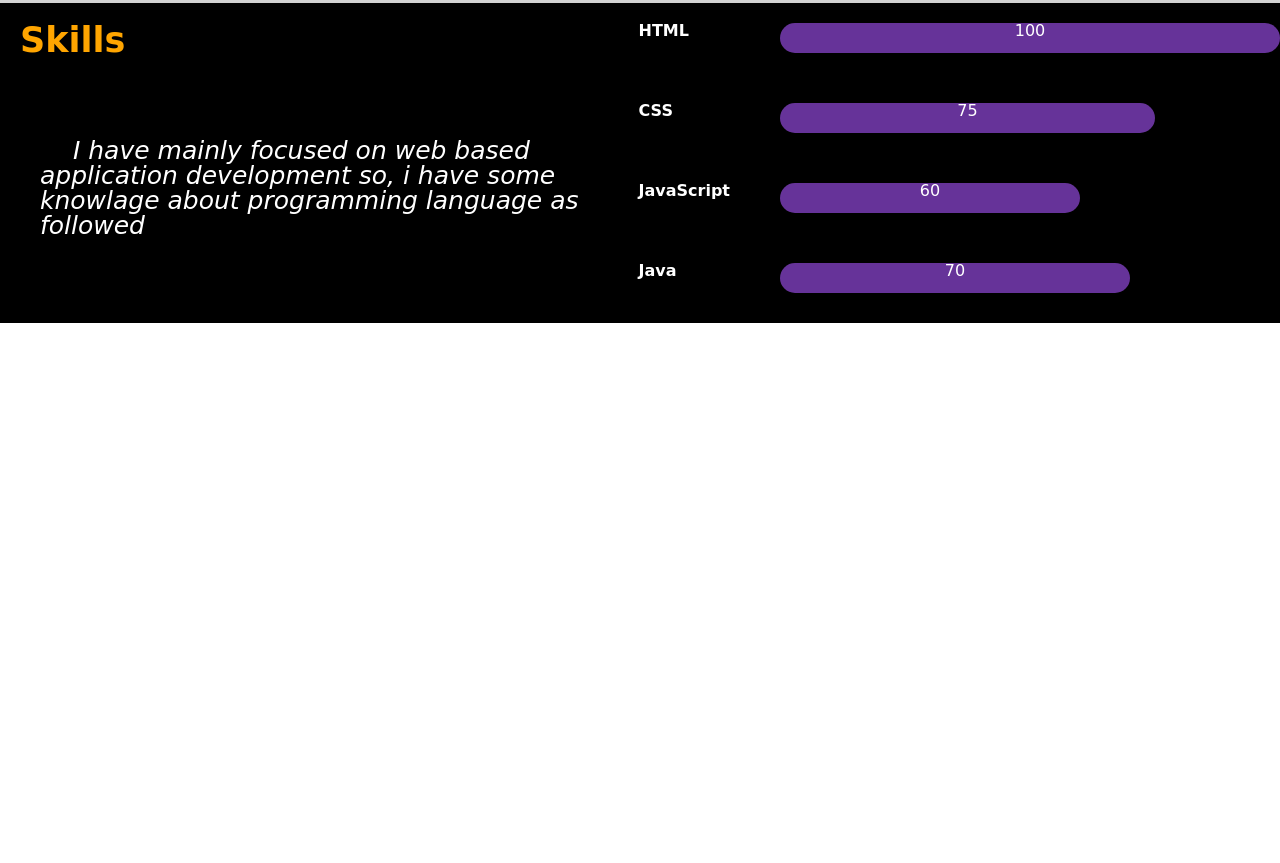
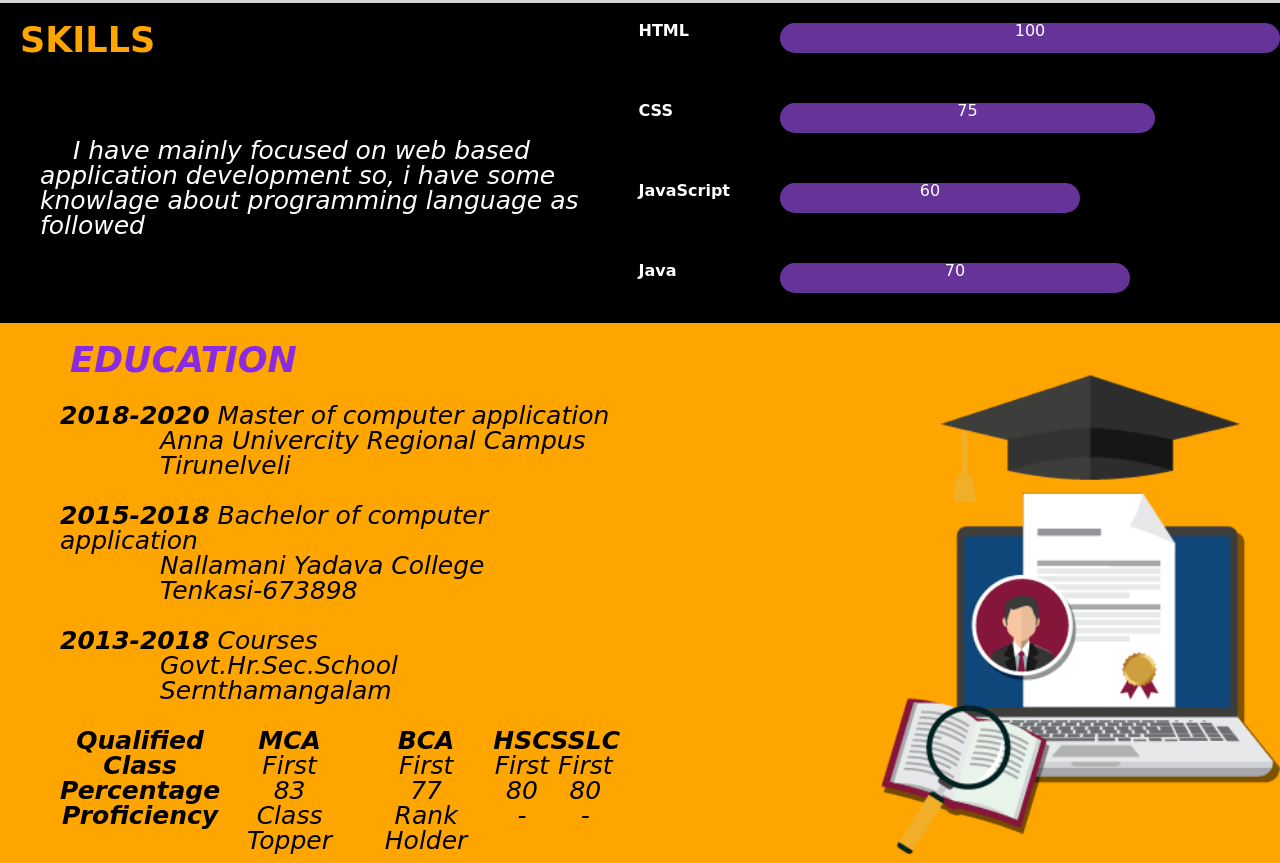
Before and after one commit to Satheeshveera/Mysite, a plain HTML site: page index.html in a window 1280 px wide. Shown: the part 1290-2153 px from the top of the page. Before the commit the page ends 1613 px from the top, so only its background shows below. Drawn offline with Linux system fonts and the light colour scheme.

Commit message:
update education info

```diff
--- a/css/mypage.css
+++ b/css/mypage.css
@@ -137,6 +137,8 @@ header a:hover{
     display: flex;
 }
 .l-skills p{
+
+
     font-size: 25px;
     font-style: italic;
     padding: 40px;
@@ -187,3 +189,36 @@ header a:hover{
      margin-bottom: 30px;
      margin-top: 20px;
 }
+/* Eduction Section================== */
+.education {
+    background-color: orange;
+    display: flex;
+    width: 100%;
+}
+
+.leducation-info img {
+    width: 400px;
+    margin-left: 250px;
+    margin-top: 50px;
+}
+.reducation-info {
+    font-size: 25px;
+    font-style: italic;
+    padding: 10px;
+    margin-top: 10px;
+    margin-left: 50px;
+}
+
+.reducation-info table,th,td {
+    border-collapse: collapse;
+}
+.reducation-info h1 {
+    font-size: 35px;
+    margin-left: 10px;
+    color:blueviolet;
+}
+.margin {
+    margin-left: 100px;
+}
+
+/* contact section================-====== */
--- a/index.html
+++ b/index.html
@@ -72,7 +72,7 @@
         <div class="container">
           <div class="skills" id="skills">
             <div class="l-skills">
-              <h2>Skills</h2>
+              <h2>SKILLS</h2>
               <p>
                 &nbsp;&emsp;I have mainly focused on web based application
                 development so, i have some knowlage about programming language
@@ -102,6 +102,63 @@
           </div>
         </div>
         <!-- 4th container====================== -->
+        <div class="container">
+          <div class="education" id="education">
+            <div class="lr-education">
+              <div class="reducation-info">
+                <h1>EDUCATION</h1>
+                <br />
+                <p><b>2018-2020</b> Master of computer application <br /></p>
+                <p class="margin">Anna Univercity Regional Campus<br /></p>
+                <p class="margin">Tirunelveli</p>
+                <br />
+                <p><b>2015-2018</b> Bachelor of computer application<br /></p>
+                <p class="margin">Nallamani Yadava College<br /></p>
+                <p class="margin">Tenkasi-673898</p>
+                <br />
+                <p><b>2013-2018</b> Courses<br /></p>
+                <p class="margin">Govt.Hr.Sec.School<br /></p>
+                <p class="margin">Sernthamangalam</p>
+                <br />
+                <table>
+                  <tr style="text-align: center">
+                    <th>Qualified</th>
+                    <th>MCA</th>
+                    <th>BCA</th>
+                    <th>HSC</th>
+                    <th>SSLC</th>
+                  </tr>
+                  <tr style="text-align: center">
+                    <th>Class</th>
+                    <td>First</td>
+                    <td>First</td>
+                    <td>First</td>
+                    <td>First</td>
+                  </tr>
+                  <tr style="text-align: center">
+                    <th>Percentage</th>
+                    <td>83</td>
+                    <td>77</td>
+                    <td>80</td>
+                    <td>80</td>
+                  </tr>
+                  <tr style="text-align: center">
+                    <th>Proficiency</th>
+                    <td>Class Topper</td>
+                    <td>Rank Holder</td>
+                    <td>-</td>
+                    <td>-</td>
+                  </tr>
+                </table>
+              </div>
+            </div>
+            <div class="lr-education">
+              <div class="leducation-info">
+                <img src="./image/Online-Education-PNG-Image-Background.png" />
+              </div>
+            </div>
+          </div>
+        </div>
       </div>
     </form>
   </body>
```
